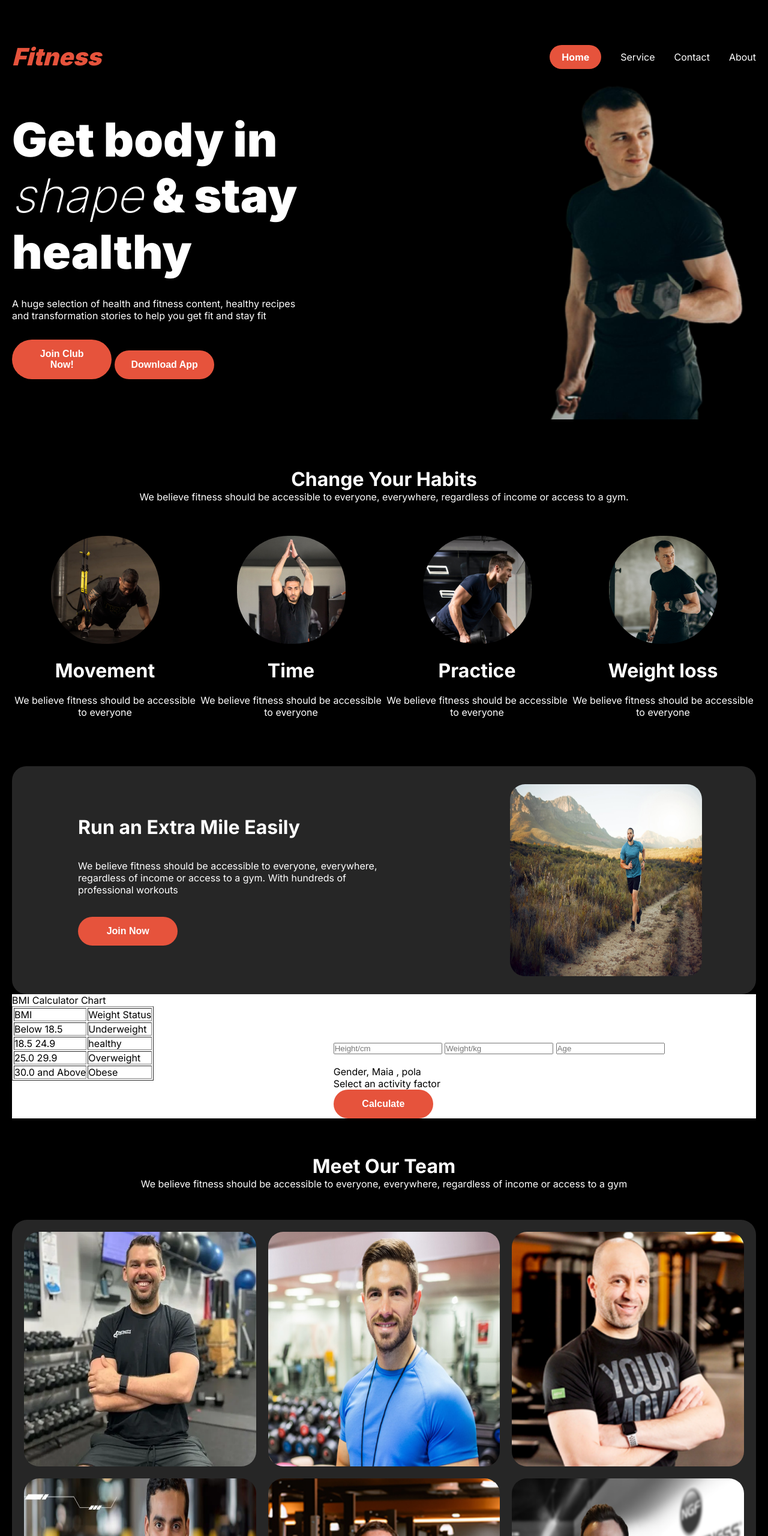
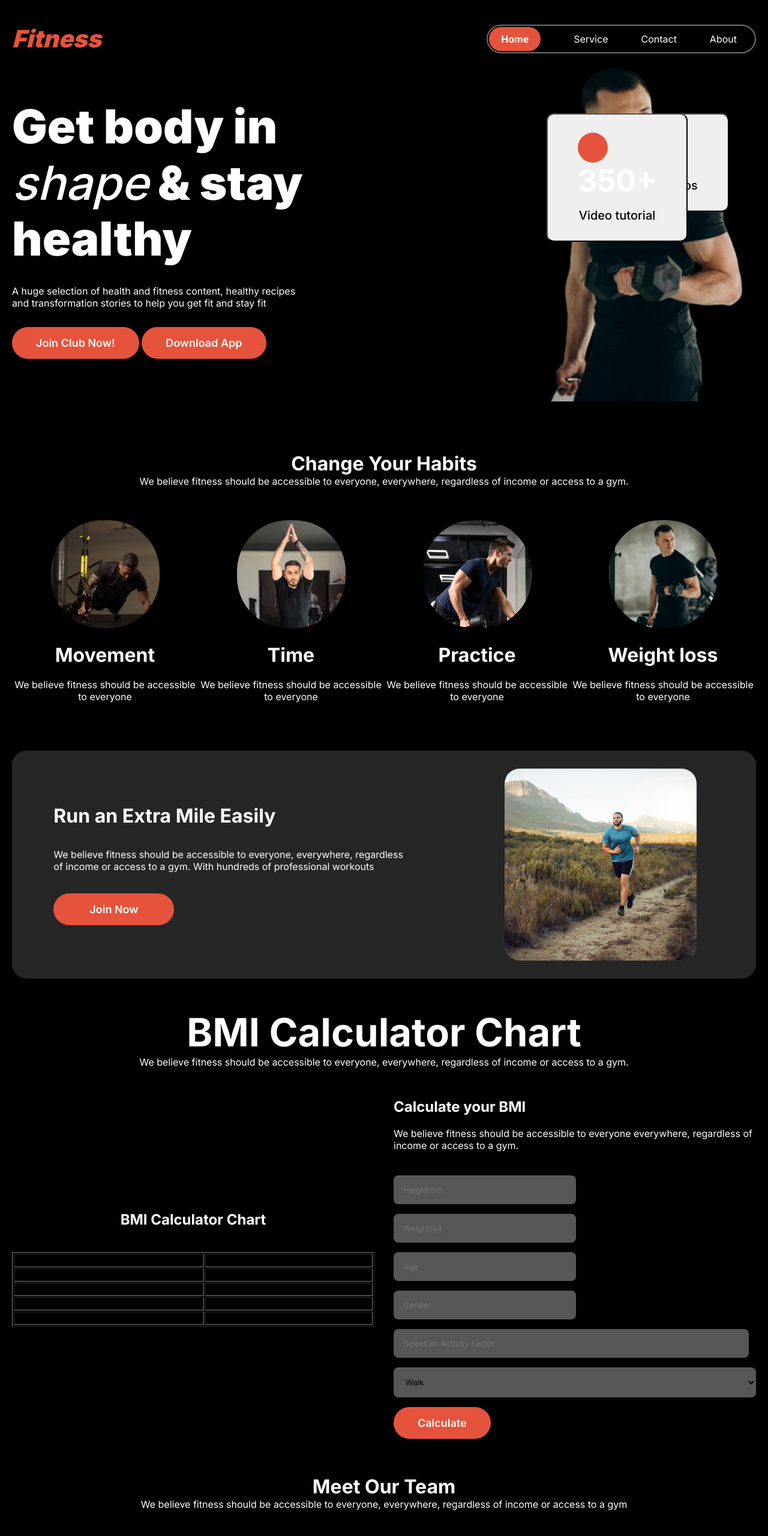
Before and after one commit to bmfaysal33/Assignment-2, a plain HTML site: page index.html in a window 1280 px wide. Shown: the top 2560 px of the page at 60% size. Drawn offline with Linux system fonts and the light colour scheme; a web font is replaced by a local one.

Commit message:
working on view  aesthetic

```diff
--- a/Styles/calc.css
+++ b/Styles/calc.css
@@ -1,22 +1,63 @@
-
-.bmi{
-    background-color: white;
-    display: flex;
-    justify-content: space-around;
+.bmi-section {
+  /* background-color: white; */
 }
 
-.bmi-text{
-    width: 50%;
+.bmi-section-title-container,
+.bmi-table-chart {
+  display: flex;
+  flex-direction: column;
+  justify-content: center;
+  text-align: center;
+  margin: 50px auto;
+}
+.bmi-table-chart {
+  margin: 0;
 }
 
-caption{
-    /* color: white; */
+.table-chart-container {
+  display: flex;
+  justify-content: space-between;
+}
+
+.bmi-section-title {
+  font-size: 65px;
+  font-weight: 700;
+}
+
+.bmi-table-chart,
+.bmi-form {
+  width: 50%;
+}
+
+caption {
+  /* color: white; */
+}
+
+/* Form Styles  */
+
+.bmi-form {
+  text-align: left;
+  margin-left: 2rem;
 }
 
 
-.bmi .bmi-form input[text]{
+input,
+select {
     border: none;
-    padding: 105px;
-    height: 25px;
-    width: 50px;
+  border-radius: 8px;
+  padding: 1rem;
+  margin-bottom: 1rem;
+  background-color: rgba(164, 164, 164, 0.532);
 }
+
+input {
+  padding-right: 6rem;
+}
+
+select {
+  width: 100%;
+}
+
+#activity {
+  padding-right: 24rem;
+}
--- a/Styles/shared-styles.css
+++ b/Styles/shared-styles.css
@@ -1,47 +1,40 @@
 /* Shared Styles */
 
-
-h1, p ,li {
+h1,
+p,
+li {
   color: white;
 }
 
-
-.btn-primary{
-    padding: 25px;
-    color: rgb(255, 255, 255);
-    font-size: 1rem;
+.btn-primary {
+ background-color: rgb(230, 83, 60);
+ border: none;
+ padding: 16px 40px;
+ border-radius: 45px;
+ cursor: pointer;
+ color: white;
+ font-size: 18px;
  font-weight: 600;
-    height: auto;
-    width: 13vw;
-    padding: 15px 25px;
-    text-align: center;
-
-    border-radius: 42px;
-    border: none;
-    background: rgb(230, 83, 60);
-
-    cursor: pointer;
-}
-
-
-        /* colors */
-        :root{
-            --text1: ;
-            --text2: ;
+ align-self: flex-start;
 
 }
 
+/* colors */
+:root {
+  --text1: ;
+  --text2: ;
+}
+
 /* Text Decorations */
-
 
 .fitness {
   color: rgb(230, 83, 60);
   font-size: 40px;
   font-style: italic;
   font-weight: 900;
+}
 
-}
-.fit2{
+.fit2 {
   font-size: 6em;
   margin-bottom: 2rem;
 }
--- a/Styles/style.css
+++ b/Styles/style.css
@@ -1,36 +1,31 @@
-@import url('https://fonts.googleapis.com/css2?family=Inter:wght@100..900&display=swap');
+@import url("https://fonts.googleapis.com/css2?family=Inter:wght@100..900&display=swap");
 
+/* Font Miama */
 
+@import url(https://db.onlinewebfonts.com/c/be6f31338eebea6cc5467e978fe98ea1?family=Miama+Nueva);
 
-*{
+* {
   margin: 0;
   padding: 0;
   box-sizing: border-box;
+  font-family: Inter;
 }
 
-
-body{
+body {
   background-color: black;
-    font-family: Inter;
-    height: 100vh ;
-
+  height: 100vh;
+  width: 100vw;
 }
 
-main, .max{
+main,
+.max {
   max-width: 1240px;
   margin: 0 auto;
 }
 
-.hidden{
-    display: none;
-}
-
-
-
 /* Nav styles  */
 
-
-#home{
+#home {
   background-color: rgb(230, 83, 60);
   color: white;
   font-weight: 700;
@@ -39,41 +34,50 @@ main, .max{
   cursor: pointer;
 }
 
-
-.header{
-    margin-top: 70px;
+.header {
+  margin-top: 40px;
 }
 nav {
-    margin: 70px auto;
+  margin: 40px auto;
   display: flex;
   align-items: center;
   justify-content: space-between;
 }
 
-nav ul li{
+nav ul li {
   list-style: none;
-/* color: white; */
-
+  color: white;
 }
 
 nav ul {
   display: flex;
-    gap: 32px;
+  gap: 55px;
+  padding: 12px 30px;
+  padding-left: 2px;
+}
+
+.ham-bar > i{
+  font-size: 30px;
+  color: rgb(230, 83, 60);
+  display: none;
+  cursor: pointer;
 }
 
 
+.ul-border{
+  border: 2px solid rgba(255, 255, 255, 0.431);
+  border-radius: 25px;
+}
 
+/* Banner Styles Starts here */
 
-/* Banner Styles  */
-
-
-.banner{
+.banner {
   display: flex;
   justify-content: space-between;
   align-items: center;
 }
 
-.banner-texts h1{
+.banner-texts h1 {
   font-size: 78px;
   font-weight: 900;
   line-height: 120%;
@@ -81,29 +85,65 @@ nav ul {
   margin-bottom: 30px;
 }
 
-.description{
+.description {
   margin-bottom: 30px;
 }
 
-#shape{
+#shape {
   font-style: italic;
-    font-weight: 200;
+  font-weight: 500;
 }
 
-
-.btn-1{
+.btn-1 {
   gap: 25px;
 }
 
-.card-img{
+.banner-img {
+  position: relative;
+}
+
+.badge {
+  padding: 30px 50px;
+  border-radius: 12px;
+  position: absolute;
+  left: 0px;
+  top: 100px;
+}
+
+.badge-perfect {
+  display: flex;
+  justify-content: space-between;
+  position: absolute;
+  top: 100px;
+}
+
+.badge-1 {
+  font-size: 50px;
+  font-weight: 700;
+}
+
+.badge-2 {
+  font-size: 20px;
+  font-weight: 500;
+}
+#badge-circle {
+  background-color: rgb(230, 83, 60);
+  height: 50px;
+  width: 50px;
+  border-radius: 90px;
+  color: rgb(230, 83, 60);
+}
+
+/* Banner Styles Ends here */
+
+/* Havits styles  */
+
+.card-img {
   border: 5px solid rgba(0, 0, 0, 0.471);
   border-radius: 90px;
 }
 
-
-/* Havits styles  */
-
-.habits{
+.habits {
   margin: 80px auto;
   /* border: 2px solid; */
   display: flex;
@@ -111,12 +151,12 @@ nav ul {
   text-align: center;
 }
 
-.cards{
+.cards {
   display: flex;
   margin-top: 50px;
 }
 
-.card1{
+.card1 {
   display: flex;
   flex-direction: column;
   justify-content: center;
@@ -124,42 +164,44 @@ nav ul {
   gap: 20px;
 }
 
-
 /* Run an Extra Mile  */
 
-.extra{
+.extra {
   border-radius: 24px;
   background-color: rgba(170, 170, 170, 0.222);
   display: flex;
   justify-content: space-around;
-
 }
-.extra-text{
-    width: 50%;
+.extra-text {
+  width: 47%;
   display: flex;
   gap: 35px;
   flex-direction: column;
   justify-content: center;
-    padding: 50px;
+  /* padding: 50px; */
+}
+.extra-text> .btn-primary{
+  padding: 16px 60px;
 }
 
-.run-img-container{
+.run-img-container {
   display: flex;
   justify-content: center;
   align-items: center;
   padding: 30px;
 }
-.run-img{
+
+.run-img {
   border-radius: 25px;
   height: 40vh;
   width: 25vw;
-
+  object-fit: cover;
+  object-position: 70%;
 }
 
 /* Meet our team  */
 
-.meet-team{
-
+.meet-team {
   margin: 60px auto;
   display: flex;
   flex-direction: column;
@@ -167,48 +209,38 @@ nav ul {
   text-align: center;
 }
 
-
-.meet{
-
+.meet {
   display: grid;
-grid-template-columns: repeat( 3, 1fr);
+  grid-template-columns: repeat(3, 1fr);
   gap: 20px;
   border-radius: 25px;
   padding: 20px;
   background-color: rgba(170, 170, 170, 0.222);
   margin-top: 50px;
-
 }
 
-.meet-img-container{
-
+.meet-img-container {
   height: 100%;
   width: 100%;
-
+  position: relative;
 }
 
-
-.text{
-
-    position: relative;
-    top: 80px;
-
+.text {
+  position: absolute;
+  bottom: 1rem;
+  left: 2rem;
 }
 
-.meet-img-1{
-
+.meet-img-1 {
   border-radius: 25px;
   height: 100%;
   width: 100%;
-
-
+  object-fit: cover;
 }
-
-
 
 /* Footer styles  */
 
-.footer{
+.footer {
   background-color: rgba(255, 255, 255, 0.095);
   display: flex;
   flex-direction: column;
@@ -217,25 +249,23 @@ margin-top: 50px;
   margin: 50px 0;
 }
 
-.column-container{
+.column-container {
   display: grid;
   grid-template-columns: 3fr repeat(2, 1fr);
   justify-content: center;
   margin: 35px;
   /* background-color: aliceblue; */
-
 }
 
 .column2 {
   line-height: 60px;
   text-align: left;
 }
-.column2 ul{
+.column2 ul {
   list-style: none;
 }
 
-
-.all-right{
+.all-right {
   display: flex;
   justify-content: center;
   margin-bottom: 35px;
--- a/index.html
+++ b/index.html
@@ -1,68 +1,101 @@
 <!DOCTYPE html>
 <html lang="en">
   <head>
-    <meta charset="UTF-8">
-    <meta name="viewport" content="width=device-width, initial-scale=1.0">
+    <meta charset="UTF-8" />
+    <meta name="viewport" content="width=device-width, initial-scale=1.0" />
     <title>Assignment again</title>
-    <link rel="stylesheet" href="Styles/style.css">
-    <link rel="stylesheet" href="Styles/calc.css">
 
-    <link rel="stylesheet" href="Styles/shared-styles.css">
+    <link rel="stylesheet" href="Styles/style.css" />
+
+    <link rel="stylesheet" href="Styles/calc.css" />
+
+    <link rel="stylesheet" href="Styles/shared-styles.css" />
+
+    <link rel="stylesheet" href="Styles/media.css" />
+
+    <script
+      src="https://kit.fontawesome.com/222b9c5d8f.js"
+      crossorigin="anonymous"
+    ></script>
   </head>
+
   <body>
-    <header class="header ">
-
+    <header class="header">
       <nav class="nav max">
         <h1 class="fitness">Fitness</h1>
+        <div class="ham-bar"><i class="fa-solid fa-bars"></i></div>
+        <div class="ul-border">
           <ul>
             <li><span id="home">Home</span></li>
             <li>Service</li>
             <li>Contact</li>
             <li>About</li>
           </ul>
+        </div>
       </nav>
 
       <section class="banner max">
         <div class="banner-texts">
-        <h1>Get body in <br><span id="shape">shape</span> & stay <br> healthy</h1>
+          <h1>
+            Get body in <br /><span id="shape">shape</span> & stay <br />
+            healthy
+          </h1>
           <p class="description">
- A huge selection of health and fitness content, healthy recipes <br>
+            A huge selection of health and fitness content, healthy recipes
+            <br />
             and transformation stories to help you get fit and stay fit
           </p>
           <button class="btn-primary btn-1">Join Club Now!</button>
           <button class="btn-primary">Download App</button>
         </div>
 
-    <img src="images/Images 2.png" class="image" alt="">
+        <div class="banner-img">
+          <img src="images/Images 2.png" class="image" alt="" />
+
+          <button class="badge">
+            <h1 class="badge-1">500+</h1>
+            <br />
+            <span class="badge-2">Free Workout Videos</span>
+          </button>
+
+          <button id="badge-perfect" class="badge">
+            <div id="badge-circle">1</div>
+            <div id="badge-text">
+              <h1 class="badge-1">350+</h1>
+              <br />
+              <h3 class="badge-2">Video tutorial</h3>
+            </div>
+          </button>
+        </div>
       </section>
-
     </header>
 
     <main class="main">
-
       <div class="habits">
-
         <h1>Change Your Habits</h1>
-    <p>We believe fitness should be accessible to everyone, everywhere, regardless of income or access to a gym.</p>
+        <p>
+          We believe fitness should be accessible to everyone, everywhere,
+          regardless of income or access to a gym.
+        </p>
 
         <div class="cards">
           <div class="card1">
-            <img src="images/image 3.png" class="card-img">
+            <img src="images/image 3.png" class="card-img" />
             <h1>Movement</h1>
             <p>We believe fitness should be accessible to everyone</p>
           </div>
           <div class="card1">
-            <img src="images/image 2.png" class="card-img">
+            <img src="images/image 2.png" class="card-img" />
             <h1>Time</h1>
             <p>We believe fitness should be accessible to everyone</p>
           </div>
           <div class="card1">
-            <img src="images/image 4.png" class="card-img">
+            <img src="images/image 4.png" class="card-img" />
             <h1>Practice</h1>
             <p>We believe fitness should be accessible to everyone</p>
           </div>
           <div class="card1">
-            <img src="images/Image 5.png" class="card-img">
+            <img src="images/Image 5.png" class="card-img" />
             <h1>Weight loss</h1>
             <p>We believe fitness should be accessible to everyone</p>
           </div>
@@ -73,138 +106,182 @@ and transformation stories to help you get fit and stay fit
 
       <div class="extra">
         <div class="extra-text">
+          <h1>Run an Extra Mile Easily</h1>
+          <p>
+            We believe fitness should be accessible to everyone, everywhere,
+            regardless of income or access to a gym. With hundreds of
+            professional workouts
+          </p>
 
-        <h1 >Run an Extra Mile Easily</h1>
-        <p>We believe fitness should be accessible to everyone, everywhere, regardless of income or access to a gym. With hundreds of professional workouts</p>
           <button class="btn-primary">Join Now</button>
         </div>
         <div class="run-img-container">
-    <img src="images/run.jpg" alt="" class="run-img">
+          <img src="images/run.jpg" alt="" class="run-img" />
         </div>
       </div>
 
-
       <!-- Developer should Run an Extra Mile ENDS -->
-
 
       <!-- BMI calculator  -->
 
+      <div class="bmi-section-title-container">
+        <h1 class="bmi-section-title">BMI Calculator Chart</h1>
+        <p class="bmi-section-description">
+          We believe fitness should be accessible to everyone, everywhere,
+          regardless of income or access to a gym.
+        </p>
+      </div>
 
-<div class="bmi">
+      <section class="bmi-section max">
+        <div class="table-chart-container">
+          <div class="bmi-table-chart">
+            <h1>BMI Calculator Chart</h1>
+            <br />
+            <br />
 
-<div class="bmi-text">
-<caption>BMI Calculator Chart</caption>
-<table border=" 1px ">
-
+            <table border="1px solid">
               <tr>
-    <td> BMI </td> <td>Weight Status</td>
+                <td>BMI</td>
+                <td>Weight Status</td>
               </tr>
               <tr>
-    <td>Below 18.5</td> <td>Underweight</td>
+                <td>Below 18.5</td>
+                <td>Underweight</td>
               </tr>
               <tr>
-    <td> 18.5 24.9</td> <td>healthy</td>
+                <td>18.5 24.9</td>
+                <td>healthy</td>
               </tr>
               <tr>
-    <td>25.0 29.9</td> <td>Overweight</td>
+                <td>25.0 29.9</td>
+                <td>Overweight</td>
               </tr>
               <tr>
-    <td> 30.0 and Above </td>       <td>Obese</td>
+                <td>30.0 and Above</td>
+                <td>Obese</td>
               </tr>
-
-
             </table>
-
           </div>
-
 
           <div class="bmi-form">
             <h1>Calculate your BMI</h1>
-<p>We believe fitness should be accessible to everyone, everywhere, regardless of
-income or access to a gym.</p>
+            <br />
+            <p>
+              We believe fitness should be accessible to everyone everywhere,
+              regardless of income or access to a gym.
+            </p>
+            <br />
+            <br />
 
             <form>
+              <input type="text" name="" id="" placeholder="Height/cm " />
+              <i class="fa-solid fa-caret-down"></i>
 
-<input type="text" name="" id="" placeholder="Height/cm">
+              <input type="text" name="" id="" placeholder="Weight/kg" />
 
-<input type="text" name="" id="" placeholder="Weight/kg">
+              <input type="text" name="" id="" placeholder="Age" />
 
-<input type="text" name="" id="" placeholder="Age">
+              <input
+                type="text"
+                name=""
+                id=""
+                placeholder="Gender"
+                title="Apni ki chele na meye"
+              />
 
-<option value="device"></option>
-
-<option value="gender">
-Gender, Maia , pola
-</option>
-
-<option value="factor">
-Select an activity factor
-</option>
+              <input
+                type="text"
+                name=""
+                id="activity"
+                placeholder="Select an Activity Factor"
+              />
+              <select>
+                <option value="walk">Walk</option>
+                <option value="walk">Hard Work</option>
+                <option value="walk">Lazy</option>
+              </select>
+            </form>
 
             <button class="btn-primary">Calculate</button>
-
-    </form>
-
           </div>
-
-</div>  <!-- BMI Calculator ENDS Here  -->
-
-
-
-
-
-
-
-
-
-
-
-
-
+        </div>
+      </section>
+      <!-- BMI Calculator ENDS Here  -->
 
       <!-- Meet our team  -->
 
       <div class="meet-team">
         <h1>Meet Our Team</h1>
-    <p>We believe fitness should be accessible to everyone, everywhere, regardless of income or
-    access to a gym</p>
+        <p>
+          We believe fitness should be accessible to everyone, everywhere,
+          regardless of income or access to a gym
+        </p>
 
         <div class="meet">
-
+          <div class="meet-img-container">
+            <div class="text">
+              <h1>Lal Bell</h1>
+              <p>Trainer</p>
+            </div>
+            <img src="images/trainer1.png" alt="" class="meet-img-1" />
+          </div>
 
           <div class="meet-img-container">
-            <!-- <div class="text">
-                <h1>Jerome Bell</h1>
+            <img src="images/trainer2.png" alt="" class="meet-img-1" />
+            <div class="text">
+              <h1>Ding Bell</h1>
               <p>Trainer</p>
-            </div> -->
-            <img src="images/trainer1.png" alt="" class="meet-img-1"></div>
-
-        <div class="meet-img-container"><img src="images/trainer2.png" alt="" class="meet-img-1"></div>
-
-        <div class="meet-img-container"><img src="images/trainer3.png" alt="" class="meet-img-1"></div>
-
-        <div class="meet-img-container"><img src="images/trainer4.png" alt="" class="meet-img-1"></div>
-
-        <div class="meet-img-container"><img src="images/trainer5.png" alt="" class="meet-img-1"></div>
-
-        <div class="meet-img-container"><img src="images/trainer6.png" alt="" class="meet-img-1"></div>
+            </div>
           </div>
 
+          <div class="meet-img-container">
+            <img src="images/trainer3.png" alt="" class="meet-img-1" />
+            <div class="text">
+              <h1>Rakib Neighbor</h1>
+              <p>Trainer</p>
+            </div>
           </div>
 
+          <div class="meet-img-container">
+            <img src="images/trainer4.png" alt="" class="meet-img-1" />
+            <div class="text">
+              <h1>Will Iam son</h1>
+              <p>Trainer</p>
+            </div>
+          </div>
 
+          <div class="meet-img-container">
+            <img src="images/trainer5.png" alt="" class="meet-img-1" />
+            <div class="text">
+              <h1>Code Fish</h1>
+              <p>Trainer</p>
+            </div>
+          </div>
+
+          <div class="meet-img-container">
+            <img src="images/trainer6.png" alt="" class="meet-img-1" />
+            <div class="text">
+              <h1>Tere Website</h1>
+              <p>Trainer</p>
+            </div>
+          </div>
+        </div>
+      </div>
+
+      <!-- Meet our team  Ends Here -->
     </main>
 
     <footer class="footer">
-
       <div class="column-container">
-
         <div class="column1">
           <h1 class="fitness fit2">Fitness</h1>
-         <p>We believe fitness should be accessible to everyone, <br>
-         everywhere, regardless of income or access to a gym. With <br>
-         hundreds of professional workouts</p>
-    </div> <!--  column 1 Ends  -->
+          <p>
+            We believe fitness should be accessible to everyone, <br />
+            everywhere, regardless of income or access to a gym. With <br />
+            hundreds of professional workouts
+          </p>
+        </div>
+        <!--  column 1 Ends  -->
 
         <div class="column2">
           <h1>Get Started</h1>
@@ -223,24 +300,24 @@ Select an activity factor
             <li>workout Library</li>
             <li>App Design</li>
           </ul>
-
         </div>
-
       </div>
 
       <div class="all-right">
-         <hr style="
-         padding: 1px; background: #929292c5; border: none;
+        <hr
+          style="
+            padding: 1px;
+            background: #929292c5;
+            border: none;
             width: 80%;
-         border-radius: 5px;">
+            border-radius: 5px;
+          "
+        />
       </div>
 
       <div class="all-right">
-        <p>
-          All rights reserved. &copy; Fitness 2024
-        </p>
+        <p>All rights reserved. &copy; Fitness 2024</p>
       </div>
-
     </footer>
   </body>
 </html>
```
Also changed, not shown: Styles/media.css (added, +13 -0 lines). Lines whose indentation alone changed are shown as unchanged.
